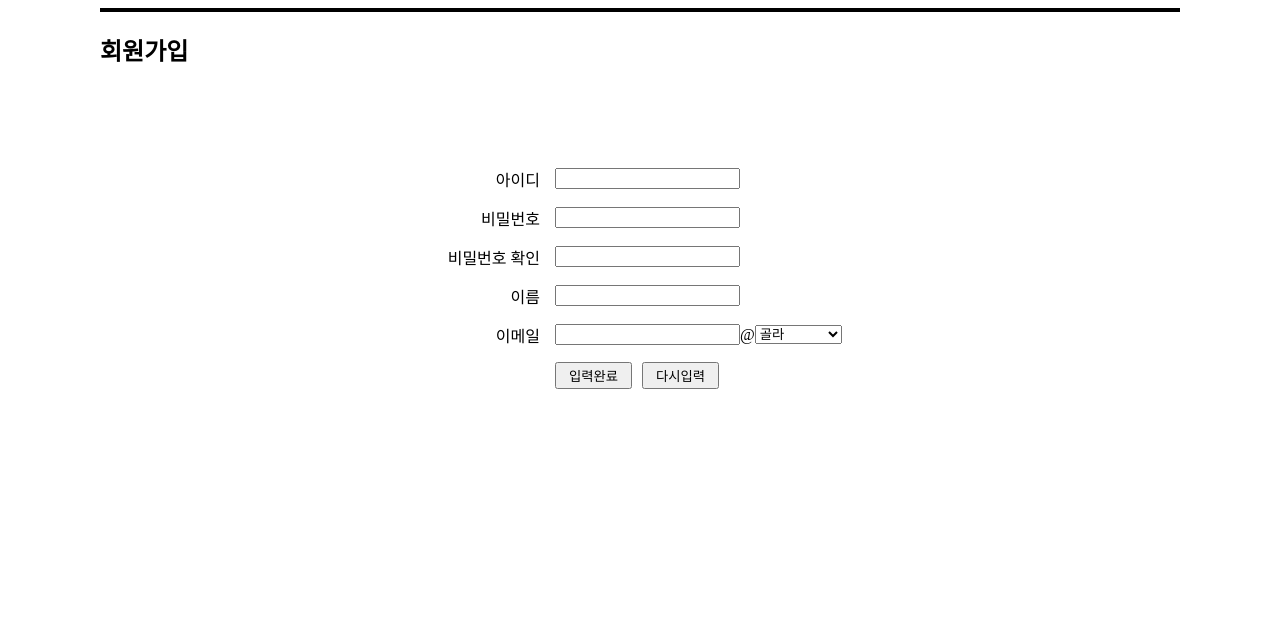
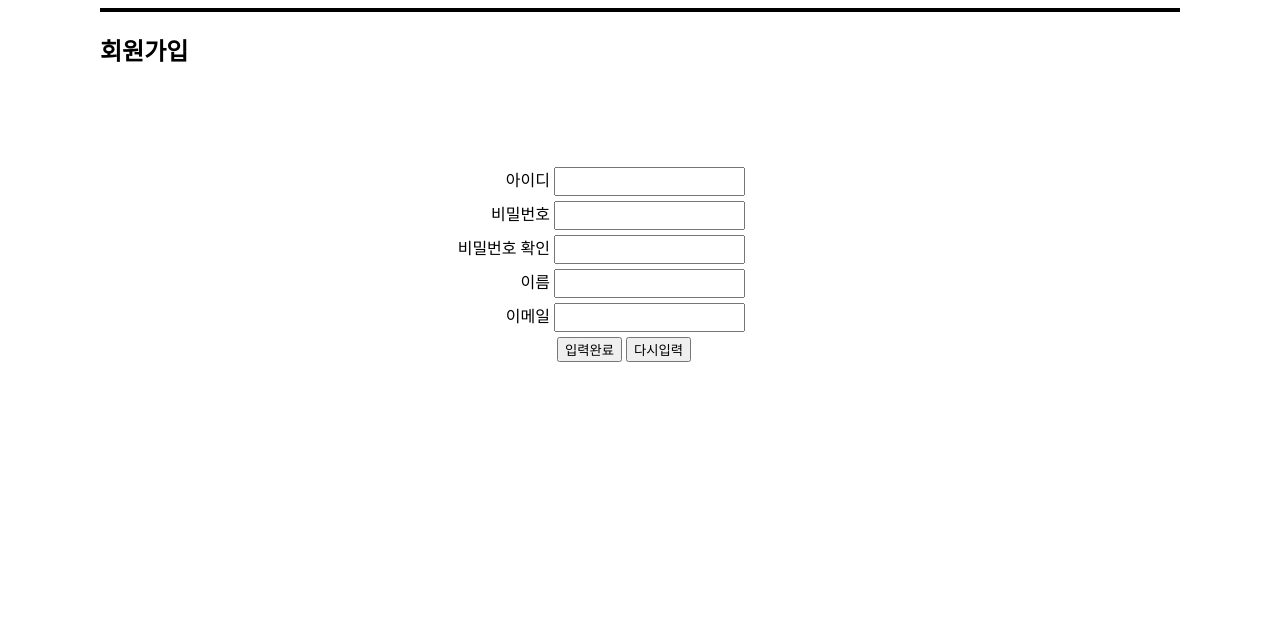
Before and after one commit to Hy30k92/semiprojectv1, a FastAPI app: page /member/join in a window 1280 px wide. Shown: the part 145-789 px from the top of the page. Run offline with FastAPI, Linux system fonts and the light colour scheme.

Commit message:
회원가입/로그인 폼 스타일링

```diff
--- a/views/static/css/project.css
+++ b/views/static/css/project.css
@@ -1,14 +1,14 @@
 /*매뉴*/
 #wrap{width: 1080px; margin:auto}
 nav { overflow: auto; white-space: nowrap}
-#menu{text-align: center}
-#menu li {list-style: none; display: inline; margin-right:150px }
-#hr1 {border: 2px solid black; }
+nav{text-align: center}
+nav ul li {list-style: none; display: inline; margin-right:150px }
+hr {border: 2px solid black; }
 a:link {color: black; text-decoration: none; font-weight: bold}
 a:visited {color: mediumseagreen}
 a:active {color: red}
 main{min-height: 500px}
 
 /*footer*/
-#copy{text-align: center}
-#hr2 {border: 2px solid black;margin-top: 500px; }
+footer p{text-align: center}
+footer hr {border: 2px solid black;margin-top: 500px; }
--- a/views/templates/member/join.html
+++ b/views/templates/member/join.html
@@ -7,38 +7,13 @@
     <link rel="stylesheet" href="/static/css/project.css">
     <style>
         /*main*/
-
-        /* 전체 폼 스타일 */
-        #joinfrm {
-            display: flex;
-            flex-direction: column;
-            align-items: center; /* 폼을 가운데 정렬 */
-            max-width: 600px; /* 폼의 최대 너비 설정 (필요에 따라 조정) */
-            margin: 0 auto; /* 폼을 중앙에 배치 */
-            margin-top: 100px;
-        }
-        /* 각 div의 스타일 */
-        #joinfrm > div {
-            display: flex;
-            align-items: center; /* 레이블과 입력 필드를 수직으로 중앙 정렬 */
-            margin-bottom: 15px; /* 각 줄 간의 간격 설정 */
-            width: 100%; /* 각 div의 너비를 100%로 설정 */
-            max-width: 500px; /* 각 div의 최대 너비 설정 (필요에 따라 조정) */
-        }
-
-        /* 레이블 스타일 */
-        #joinfrm label {
-            width: 150px; /* 레이블의 너비 설정 */
-            margin-right: 15px; /* 레이블과 입력 필드 사이의 간격 */
-            text-align: right; /* 레이블 텍스트 오른쪽 정렬 */
-        }
-
-        #joinbtn, #rsbtn {display: inline-block;
-            margin-right: 10px; /* 버튼 간의 간격 설정 */
-            padding: 2px 12px; /* 버튼의 패딩 설정 */
-            cursor: pointer; /* 커서가 포인터로 바뀌도록 설정 */
-        }
-        #bt{margin-left: 330px}
+        form {width: 400px; margin: 100px auto;}
+        form label {display: inline-block; width: 110px;
+                    text-align: right;}
+        form div{margin: 5px 0}
+        form input{padding: 5px}
+        /*#bt{margin-left: 120px;margin-top: 10px}*/
+        #bt{margin-left: 7px ; margin-top: 3px }
 
 
     </style>
@@ -78,16 +53,10 @@
                 </div>
                 <div>
                     <label for="email">이메일</label>
-                    <input type="email" name="email" id="email" required> @
-                    <select name="emails" id="emails">
-                        <option>골라</option>
-                        <option value="naver.com">naver.com</option>
-                        <option value="gmail.com">gmail.com</option>
-                        <option value="kakao.com">kakao.com</option>
-                    </select>
+                    <input type="email" name="email" id="email" required>
                 </div>
                 <div id="bt">
-                    <button type="submit" id="joinbtn">입력완료</button>
+                    <label></label><button type="submit" id="joinbtn">입력완료</button>
                     <button type="reset" id="rsbtn">다시입력</button>
                 </div>
             </form>
```
Also changed, not shown: views/templates/member/login.html (+7 -2 lines).
